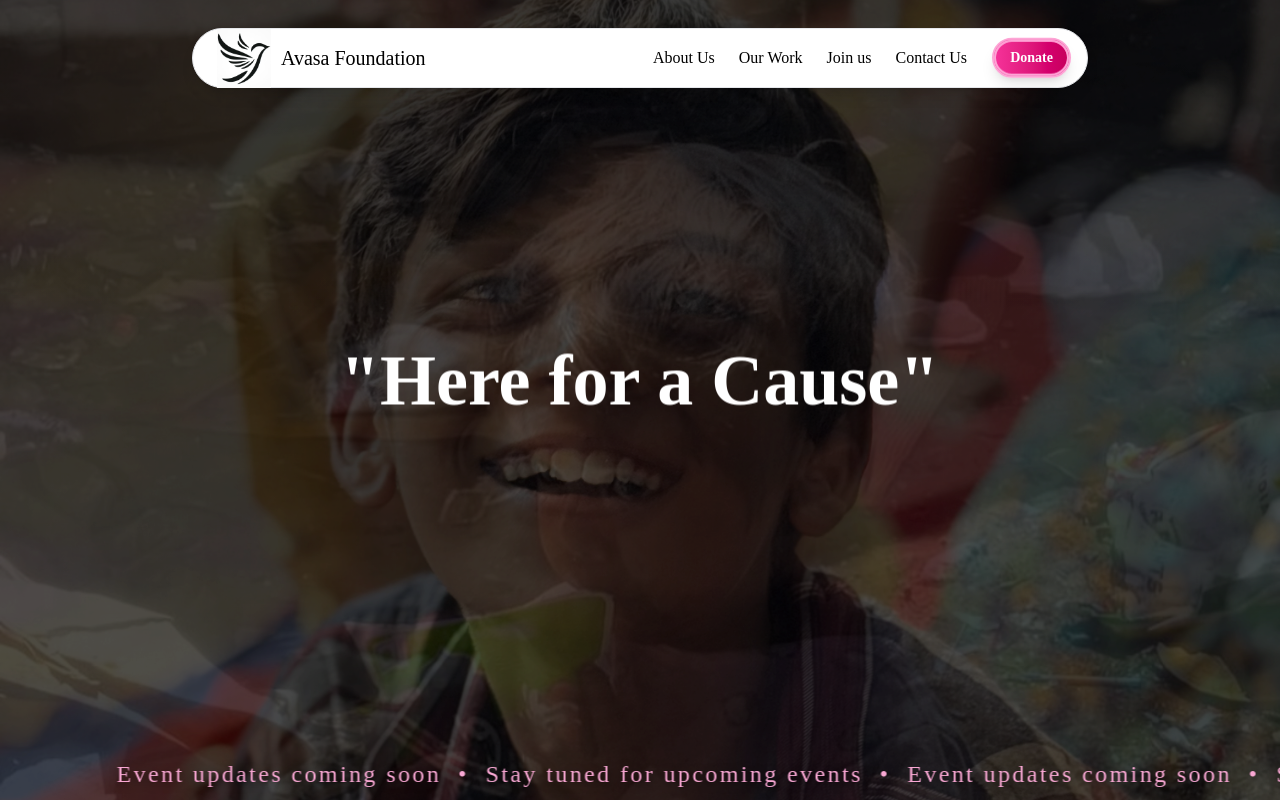
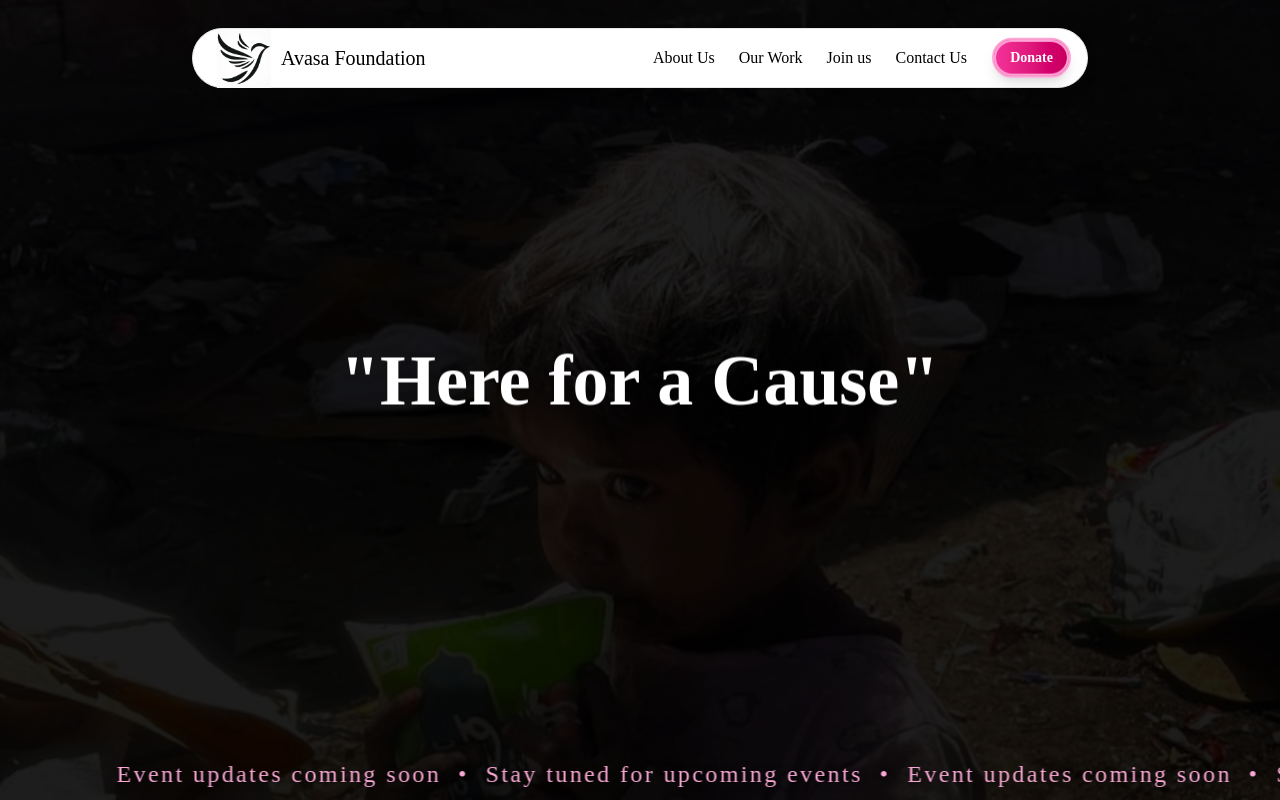
Before and after one commit to vamsiram10/ngo-A, a Next.js app: page / in a window 1280 px wide. Shown: the top 800 px of the page. Built offline with nearby package versions, Linux system fonts and the light colour scheme.

Commit message:
added main bg

```diff
--- a/src/components/section/homesections/homeother/HomeOther.jsx
+++ b/src/components/section/homesections/homeother/HomeOther.jsx
@@ -87,9 +87,11 @@ const HomeOther = () => {
     }
   }, []);
 
+  // Fix: Only auto-advance if not fading, and always use the latest index
   useEffect(() => {
+    if (isFading) return;
     const interval = setInterval(() => {
-      setPrevIndex(currentIndex);
+      setPrevIndex((prev) => currentIndex);
       setIsFading(true);
       setTimeout(() => {
         setCurrentIndex((prev) => (prev + 1) % images.length);
@@ -97,7 +99,8 @@ const HomeOther = () => {
       }, BG_FADE_DURATION);
     }, BG_AUTO_INTERVAL);
     return () => clearInterval(interval);
-  }, [currentIndex]);
+    // eslint-disable-next-line react-hooks/exhaustive-deps
+  }, [currentIndex, isFading]);
 
   const handleBgClick = (e) => {
     if (
@@ -106,6 +109,7 @@ const HomeOther = () => {
     ) {
       return;
     }
+    if (isFading) return;
     setPrevIndex(currentIndex);
     setIsFading(true);
     setTimeout(() => {
@@ -136,6 +140,7 @@ const HomeOther = () => {
       const dx = e.touches[0].clientX - startX;
       const dy = e.touches[0].clientY - startY;
       if (Math.abs(dx) > 40 && Math.abs(dx) > Math.abs(dy)) {
+        if (isFading) return;
         setPrevIndex(currentIndex);
         setIsFading(true);
         setTimeout(() => {
@@ -165,10 +170,12 @@ const HomeOther = () => {
       bg.removeEventListener("touchmove", onTouchMove);
       bg.removeEventListener("touchend", onTouchEnd);
     };
-  }, [currentIndex]);
+    // eslint-disable-next-line react-hooks/exhaustive-deps
+  }, [currentIndex, isFading]);
 
   useEffect(() => {
     const onKeyDown = (e) => {
+      if (isFading) return;
       if (e.key === "ArrowLeft") {
         setPrevIndex(currentIndex);
         setIsFading(true);
@@ -189,7 +196,8 @@ const HomeOther = () => {
     };
     window.addEventListener("keydown", onKeyDown);
     return () => window.removeEventListener("keydown", onKeyDown);
-  }, [currentIndex]);
+    // eslint-disable-next-line react-hooks/exhaustive-deps
+  }, [currentIndex, isFading]);
 
   const getBgStyle = (img, fadeOverlay = 0.4) => {
     if (isMobile) {
@@ -210,6 +218,8 @@ const HomeOther = () => {
     };
   };
 
+  // Only show prev background if isFading and prevIndex !== null
+  // Always show current background, but fade in/out
   return (
     <div className="overflow-x-hidden relative h-dvh w-screen">
       <div
@@ -241,20 +251,19 @@ const HomeOther = () => {
             zIndex: 3,
           }}
         />
-        {/* Always render both prev and current backgrounds, crossfade their opacity */}
+        {/* Crossfade: Only show prev bg if fading, otherwise don't render it at all */}
+        {isFading && prevIndex !== null && (
           <div
             className="absolute inset-0 transition-opacity"
             style={{
-            ...getBgStyle(
-              prevIndex !== null ? images[prevIndex] : images[currentIndex],
-              0.4
-            ),
-            opacity: isFading ? 1 : 0,
+              ...getBgStyle(images[prevIndex], 0.4),
+              opacity: 1,
               zIndex: 1,
               transition: `opacity ${BG_FADE_DURATION}ms`,
               pointerEvents: "none",
             }}
           />
+        )}
         <div
           className="absolute inset-0 transition-opacity"
           style={{
@@ -266,36 +275,6 @@ const HomeOther = () => {
           }}
         />
         {/* Content overlays */}
-        {/* <button
-          className="left-4 carousel-arrow"
-          style={{ ...arrowStyle, left: "1.5rem" }}
-          aria-label="Previous"
-          onClick={(e) => {
-            e.stopPropagation();
-            setPrevIndex(currentIndex);
-            setIsFading(true);
-            setTimeout(() => {
-              setCurrentIndex((prev) =>
-                prev === 0 ? images.length - 1 : prev - 1
-              );
-              setIsFading(false);
-            }, BG_FADE_DURATION);
-          }}
-        ></button>
-        <button
-          className="right-4 carousel-arrow"
-          style={{ ...arrowStyle, right: "1.5rem" }}
-          aria-label="Next"
-          onClick={(e) => {
-            e.stopPropagation();
-            setPrevIndex(currentIndex);
-            setIsFading(true);
-            setTimeout(() => {
-              setCurrentIndex((prev) => (prev + 1) % images.length);
-              setIsFading(false);
-            }, BG_FADE_DURATION);
-          }}
-        ></button> */}
         <div
           className="z-10 relative flex flex-col items-center justify-center w-full"
           style={{
```
Lines whose indentation alone changed are shown as unchanged.
